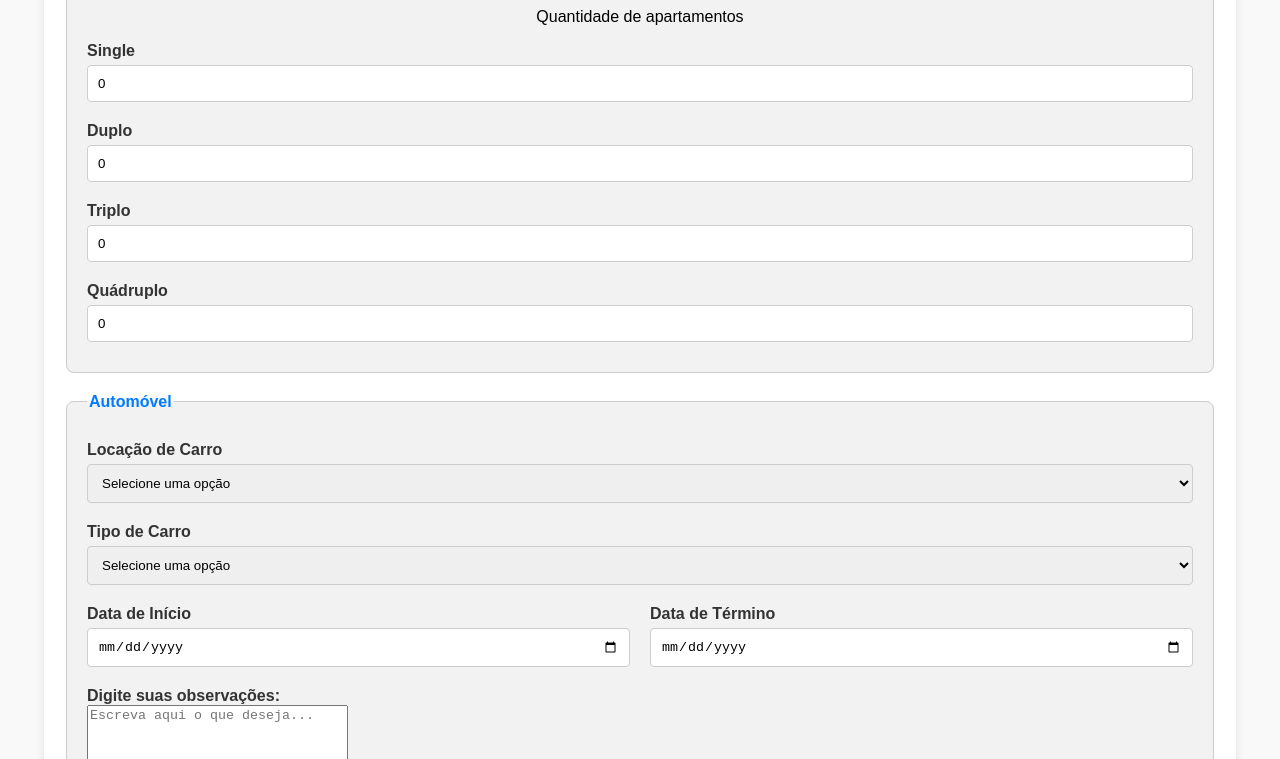
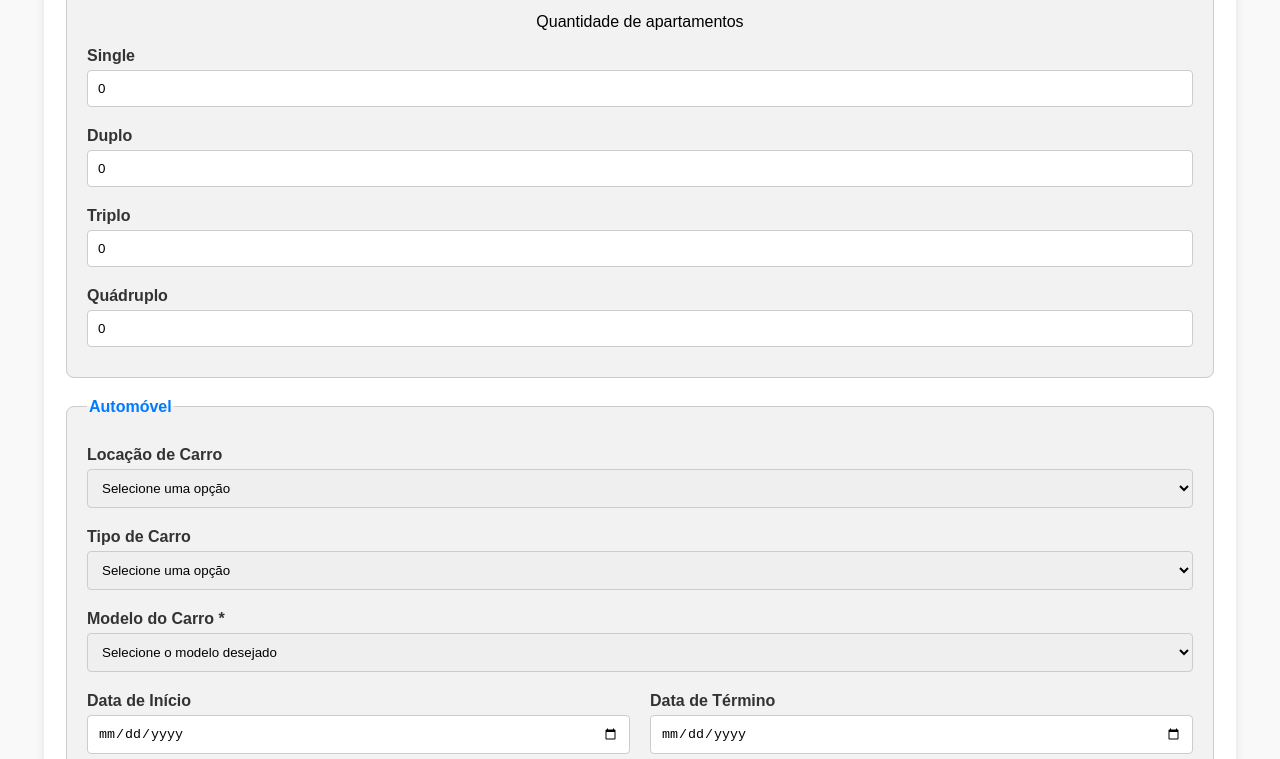
Before and after one commit to FernandoNB/tes, a plain HTML site: page index.html in a window 1280 px wide. Shown: the part 2041-2800 px from the top of the page. Drawn offline with Linux system fonts and the light colour scheme.

Commit message:
Update index.html

```diff
--- a/index.html
+++ b/index.html
@@ -22,9 +22,9 @@
                 </div>
                 <div class="header-right">
                     <h1>Formulário de Solicitação de Cotação</h1>
+                    <h3 class="highlight">(Passagens Aéreas com até 50% desc.)</h3>
 
                     <div class="intro-text">
-                        <h3 class="highlight">(Passagens Aéreas com até 50% desc.)</h3>
                         <p>✨ Fly Premium Sky - Viagens com Excelência e Exclusividade!</p>
                         <p>✨ Na Fly Premium Sky, sua satisfação é o nosso destino final.</p>
                         <p>✨ Somos uma agência de viagens dedicada a criar experiências únicas e inesquecíveis, combinando conforto, segurança e personalização em cada detalhe.</p>
@@ -166,6 +166,13 @@
                     <option value="luxo">Luxo</option>
                 </select>
 
+                <label for="modeloCarro">Modelo do Carro *</label>
+                <select id="modeloCarro" name="modeloCarro" required>
+                    <option value="">Selecione o modelo desejado</option>
+                </select>
+
+
+
                 <div id="periodoAluguel" class="date-container" aria-hidden="true">
                     <div>
                         <label for="dataInicio">Data de Início</label>
```
